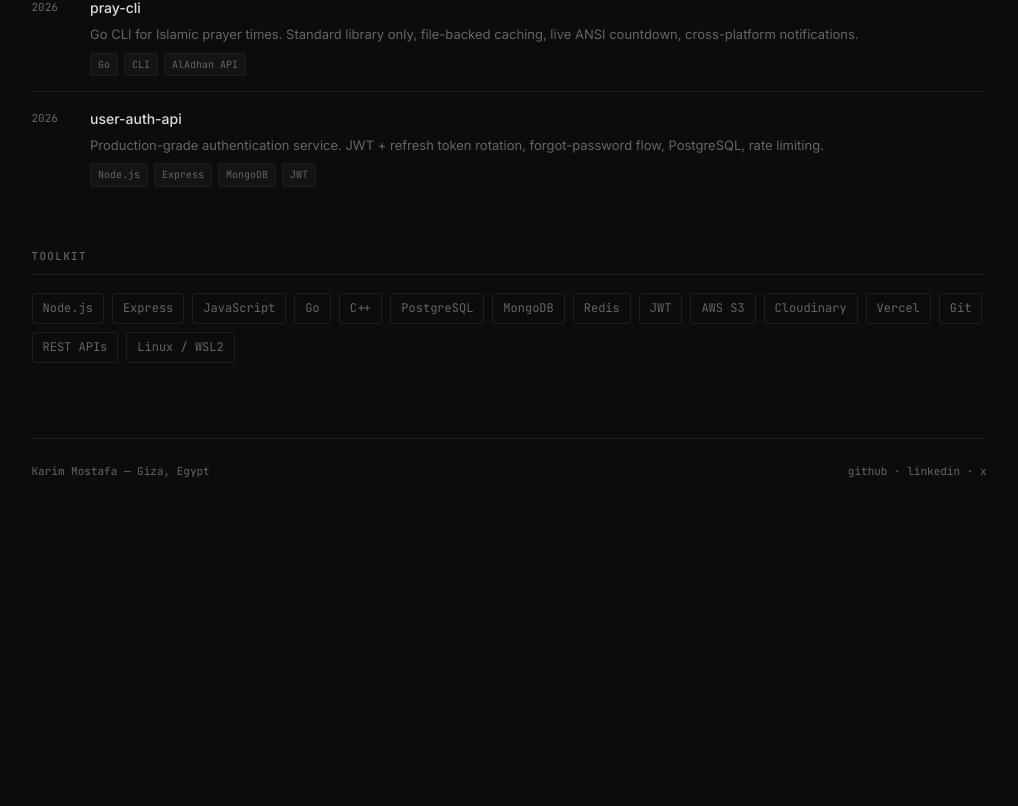
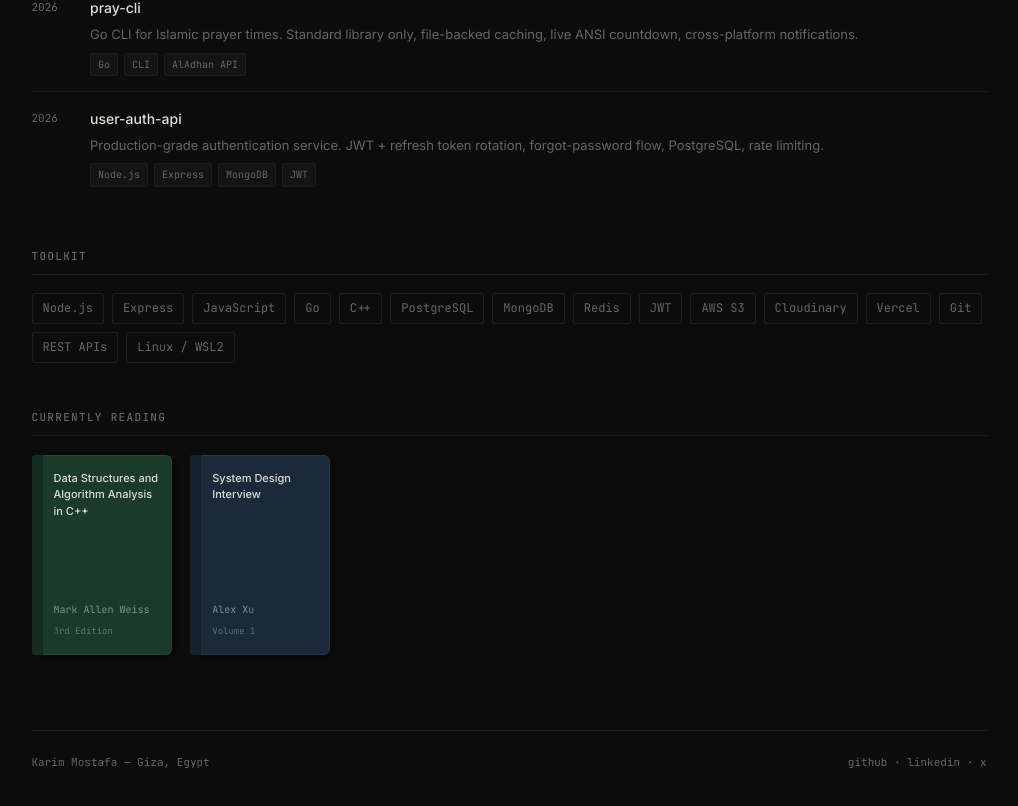
Before and after one commit to Karimmm03/karim-mostafa-portfolio, a Next.js app: page / in a window 1280 px wide. Shown: the part 692-1498 px from the top of the page, without its empty margins (131-1149 px from the left). Before the commit the page ends 1263 px from the top, so only its background shows below. Built offline with nearby package versions, Linux system fonts and the light colour scheme.

Commit message:
feat: add Reading section with book cards

```diff
--- a/app/globals.css
+++ b/app/globals.css
@@ -265,6 +265,68 @@ section {
   padding: 8px 16px;
 }
 
+.books {
+  display: flex;
+  gap: 1.25rem;
+  flex-wrap: wrap;
+}
+
+.book {
+  display: flex;
+  gap: 0;
+  width: 140px;
+  height: 200px;
+  border-radius: 3px 6px 6px 3px;
+  overflow: hidden;
+  text-decoration: none;
+  box-shadow: 4px 4px 12px rgba(0, 0, 0, 0.4);
+  transition: transform 0.2s ease, box-shadow 0.2s ease;
+}
+
+.book:hover {
+  transform: translateY(-6px) rotate(1deg);
+  box-shadow: 8px 12px 20px rgba(0, 0, 0, 0.5);
+}
+
+.book-spine {
+  width: 12px;
+  min-width: 12px;
+  background: rgba(0, 0, 0, 0.25);
+  border-right: 1px solid rgba(255, 255, 255, 0.05);
+}
+
+.book-content {
+  flex: 1;
+  padding: 14px 10px;
+  display: flex;
+  flex-direction: column;
+  gap: 6px;
+  border: 1px solid rgba(255, 255, 255, 0.06);
+  border-left: none;
+  border-radius: 0 6px 6px 0;
+}
+
+.book-title {
+  font-family: var(--font-sans), sans-serif;
+  font-size: 11px;
+  font-weight: 500;
+  color: var(--text);
+  line-height: 1.5;
+}
+
+.book-author {
+  font-family: var(--font-mono), monospace;
+  font-size: 10px;
+  color: rgba(255, 255, 255, 0.45);
+  margin-top: auto;
+}
+
+.book-edition {
+  font-family: var(--font-mono), monospace;
+  font-size: 9px;
+  color: rgba(255, 255, 255, 0.3);
+}
+
 .footer {
   margin-top: 5rem;
   border-top: 1px solid var(--border);
--- a/app/page.js
+++ b/app/page.js
@@ -30,6 +30,23 @@ const TOOLKIT = [
   'PostgreSQL', 'MongoDB', 'Redis', 'JWT',
   'AWS S3', 'Cloudinary', 'Vercel',
   'Git', 'REST APIs', 'Linux / WSL2',
+]
+
+const BOOKS = [
+  {
+    title: 'Data Structures and Algorithm Analysis in C++',
+    author: 'Mark Allen Weiss',
+    edition: '3rd Edition',
+    href: 'https://www.amazon.com/Data-Structures-Algorithm-Analysis-3rd/dp/0321375319',
+    color: '#1a3a2a',
+  },
+  {
+    title: 'System Design Interview',
+    author: 'Alex Xu',
+    edition: 'Volume 1',
+    href: 'https://www.amazon.com/System-Design-Interview-insiders-Second/dp/B08CMF2CQF',
+    color: '#1a2a3a',
+  },
 ]
 
 function Nav() {
@@ -135,6 +152,33 @@ function Toolkit() {
   )
 }
 
+function Books() {
+  return (
+    <section>
+      <p className="section-title">Currently Reading</p>
+      <div className="books">
+        {BOOKS.map((book) => (
+          <a
+            key={book.title}
+            href={book.href}
+            className="book"
+            target="_blank"
+            rel="noopener noreferrer"
+            style={{ backgroundColor: book.color }}
+          >
+            <div className="book-spine" />
+            <div className="book-content">
+              <p className="book-title">{book.title}</p>
+              <p className="book-author">{book.author}</p>
+              <p className="book-edition">{book.edition}</p>
+            </div>
+          </a>
+        ))}
+      </div>
+    </section>
+  )
+}
+
 function Footer() {
   return (
     <footer className="footer">
@@ -157,6 +201,7 @@ export default function Home() {
       <Hero />
       <Projects />
       <Toolkit />
+      <Books />
       <Footer />
     </main>
   )
```
